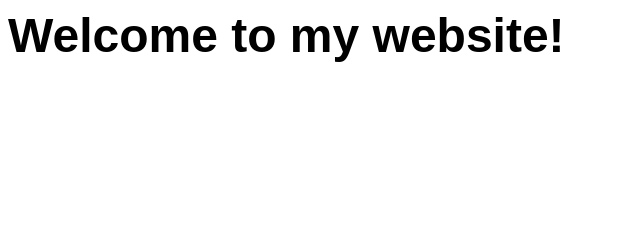
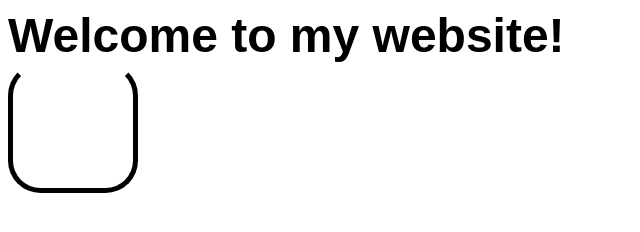
Before and after one commit to MiscPractice/miscpractice.github.io, a plain HTML site: page index.html in a window 1280 px wide. Shown: the whole page, without its empty margins (0-640 px from the left). Drawn offline with Linux system fonts and the light colour scheme.

Commit message:
Update index.html

```diff
--- a/index.html
+++ b/index.html
@@ -12,5 +12,6 @@
    }
   </script>
   <font size=40px><strong><a onclick="welcomeAlert()">Welcome to my website!</a></strong></font>
+  <div class="test"></div>
  </body>
 <html>
```
